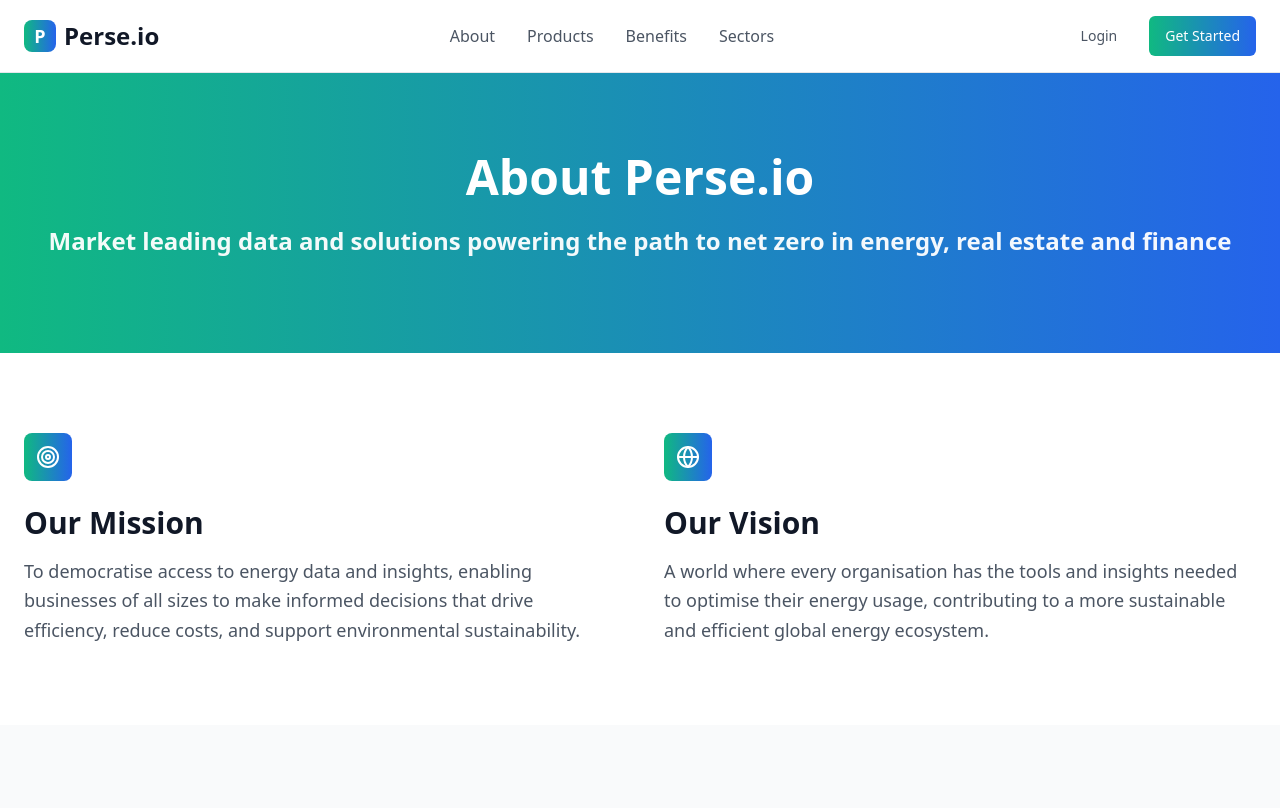
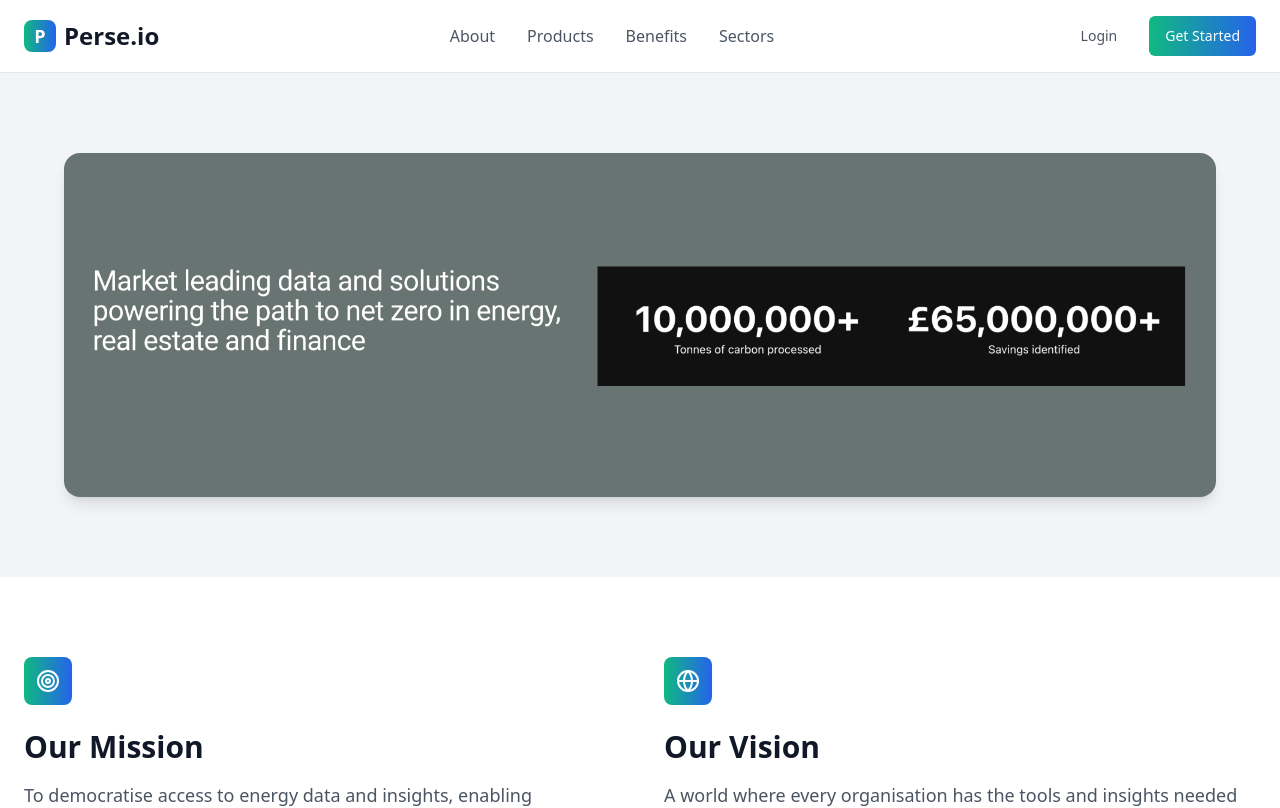
Before and after one commit to chaitanyak-hub/perse-energy-insights, a React (Vite) app: page / in a window 1280 px wide. Shown: the top 808 px of the page. Built offline with nearby package versions, Linux system fonts and the light colour scheme.

Commit message:
Add home page about us
Add "About Us" section to the home page.

```diff
--- a/src/pages/About.tsx
+++ b/src/pages/About.tsx
@@ -9,12 +9,15 @@ const About = () => {
       <Header />
 
       {/* Hero Section */}
-      <section className="py-20 bg-gradient-to-r from-emerald-500 to-blue-600">
-        <div className="container mx-auto px-6 text-center">
-          <h1 className="text-5xl font-bold text-white mb-6">About Perse.io</h1>
-          <p className="text-2xl font-semibold text-white/95 mb-4">
-            Market leading data and solutions powering the path to net zero in energy, real estate and finance
-          </p>
+      <section className="py-20 bg-gray-100">
+        <div className="container mx-auto px-6">
+          <div className="max-w-6xl mx-auto">
+            <img
+              src="/lovable-uploads/63595f50-1a95-4b4e-8b99-0a7a53e30378.png"
+              alt="Market leading data and solutions powering the path to net zero"
+              className="w-full rounded-2xl shadow-lg"
+            />
+          </div>
         </div>
       </section>
 
```
Also changed, not shown: public/lovable-uploads/63595f50-1a95-4b4e-8b99-0a7a53e30378.png (added).
